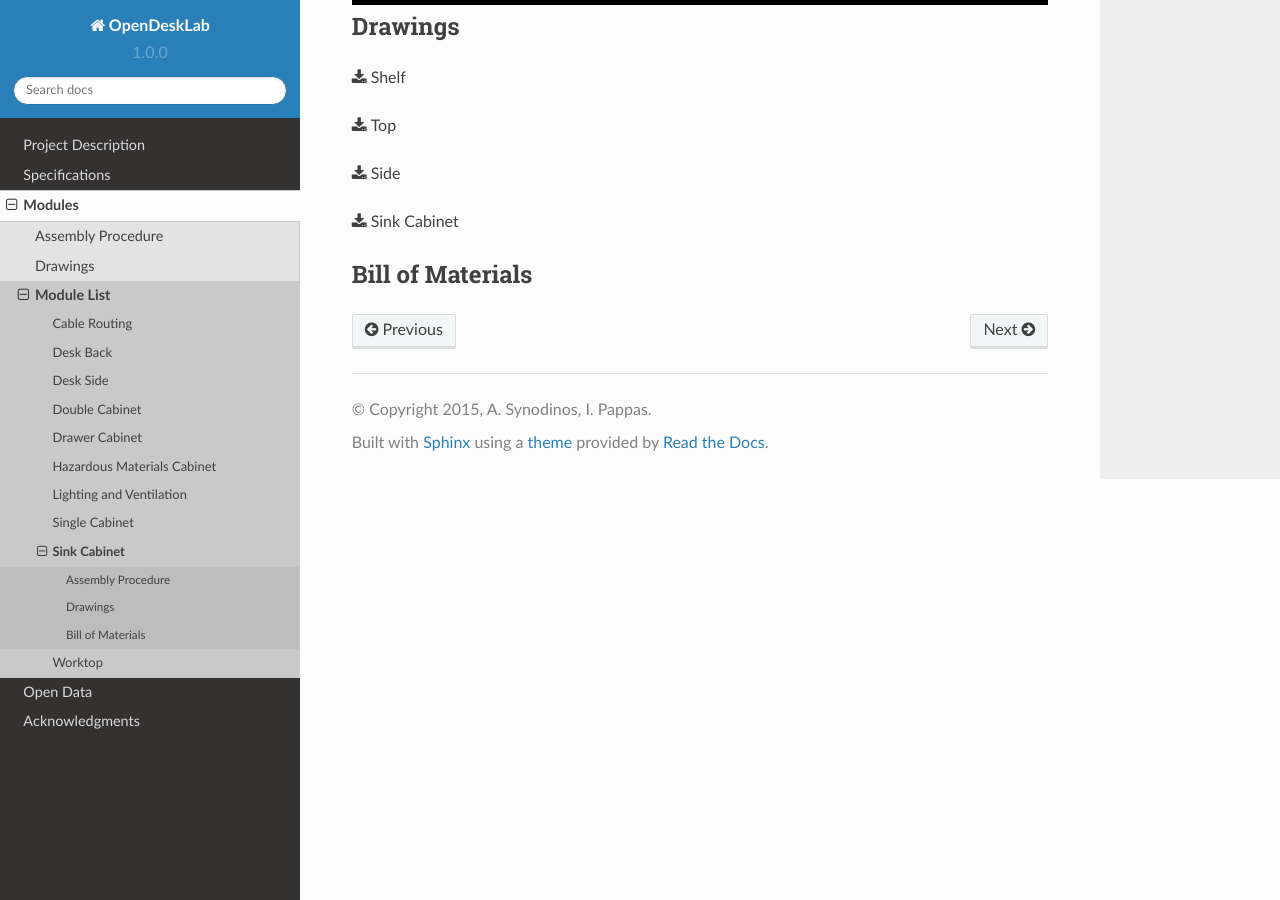
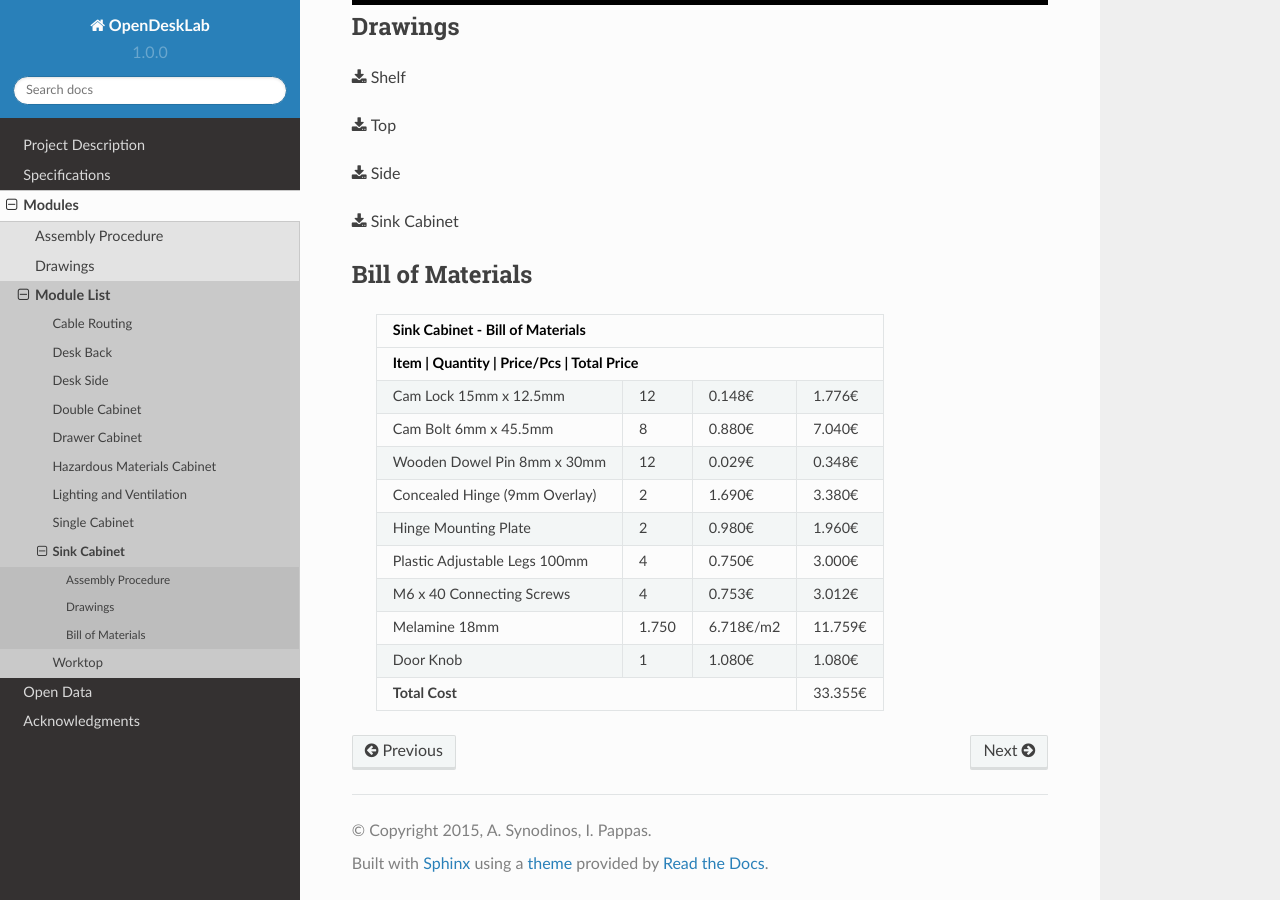
Before and after one commit to ellak-monades-aristeias/OpenDeskLab, a Sphinx documentation site: the page built from docs/include/parts/sink_cabinet.rst, in a window 1280 px wide and 900 px high, scrolled down 2734 px. Built offline with Sphinx 7.4.7 and the Read the Docs theme 2.0.0, drawn with Linux system fonts in a browser that asks for light colours; grey boxes are pictures that could not be loaded.

Commit message:
fixed typo in BOM of sink cabinet

```diff
--- a/docs/include/parts/sink_cabinet.rst
+++ b/docs/include/parts/sink_cabinet.rst
@@ -63,10 +63,10 @@ Bill of Materials
    .. tabularcolumns:: |l|c|c|c|
    .. table::
 
-      +-------------------------------------+----------+-----------+-------------+
-      | Sink Cabinet - Bill of Materials                                         |
-      +-------------------------------------+----------+-----------+-------------+
-      | Item                                | Quantity | Price/Pcs | Total Price |
+      +-------------------------------------+----------+-----------+------------+
+      | Sink Cabinet - Bill of Materials                                        |
+      +-------------------------------------+----------+-----------+------------+
+      | Item                                | Quantity | Price/Pcs | Total Price|
       +====================================+==========+===========+=============+
       | Cam Lock 15mm x 12.5mm             |    12    |    0.148€ |      1.776€ |
       +------------------------------------+----------+-----------+-------------+
```
